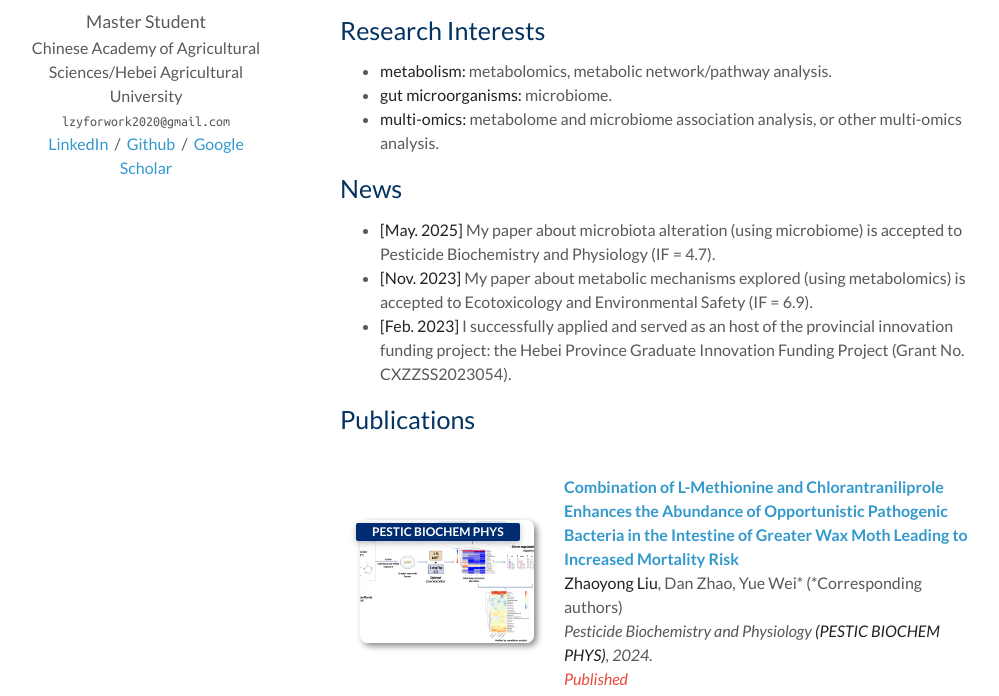
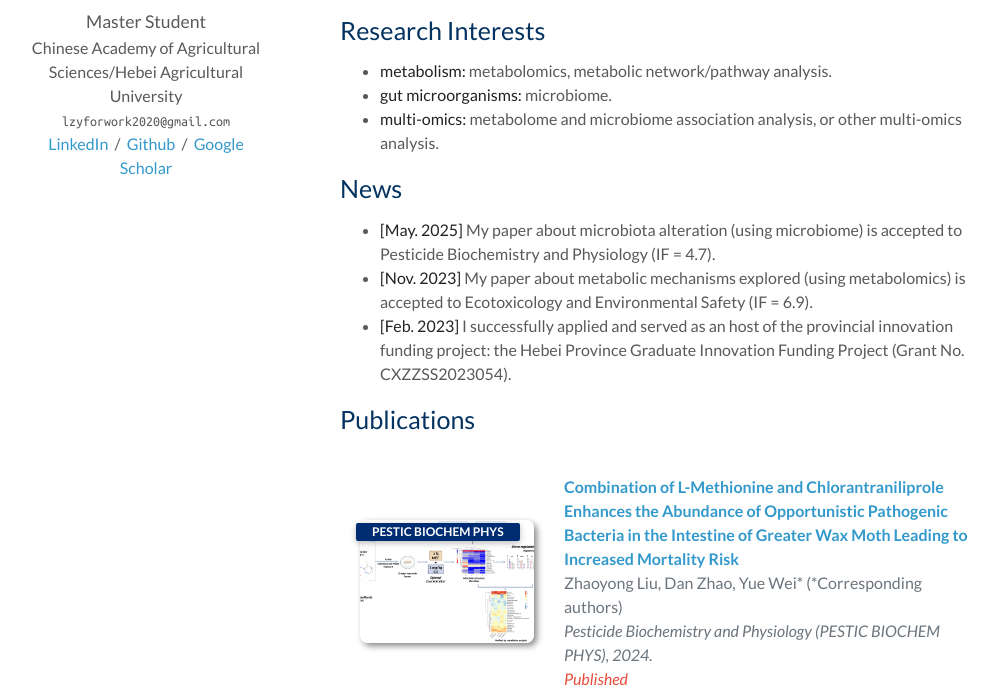
Before and after one commit to john4real-swap/john4real-swap.github.io, a plain HTML site: page index.html in a window 1280 px wide. Shown: the part 256-952 px from the top of the page, without its empty margins (130-1129 px from the left). Drawn offline with Linux system fonts and the light colour scheme; a script that the page names is missing; a web font is replaced by a local one.

Commit message:
Update publication styles for author and journal colors
Added styles to change the color of authors and journals to gray.

```diff
--- a/asset/publications.css
+++ b/asset/publications.css
@@ -80,3 +80,27 @@ blockquote { background: var(--global-bg-color); border-left: 2px solid var(--gl
 .publications ol.bibliography li div.abstract.hidden.open { border-color: var(--global-text-color); }
 
 .publications ol.bibliography li .teaser { border-radius: 8px; box-shadow: 3px 3px 6px #888; height: 123px; width: 270px; margin-top: 5px; margin-left: 5px; margin-bottom: 5px; object-fit: cover; }
+
+/* =========================================
+   Publications: author & journal color
+   ========================================= */
+
+/* 作者名整体变为灰色 */
+.publications .author {
+    color: #6c757d;
+}
+
+/* 作者名中加粗的自己，也保持灰色 */
+.publications .author strong {
+    color: #6c757d;
+}
+
+/* 期刊信息整体变为灰色 */
+.publications .periodical {
+    color: #6c757d;
+}
+
+/* 期刊名里加粗部分，也保持一致灰色 */
+.publications .periodical strong {
+    color: #6c757d;
+}
```
